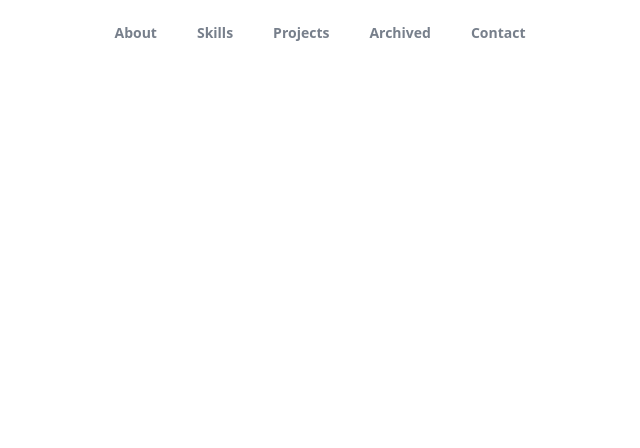
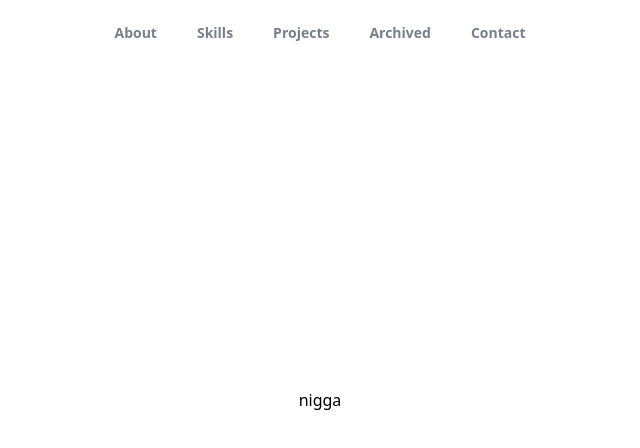
Before and after one commit to ryaand/portfolio, a Next.js app: page / in a window 1280 px wide. Shown: the top 448 px of the page, without its empty margins (320-960 px from the left). Built offline with nearby package versions, Linux system fonts and the light colour scheme.

Commit message:
style: add shadow on navbar

```diff
--- /dev/null
+++ b/src/Components/HeroSection/index.js
@@ -0,0 +1,10 @@
+
+const HeroSection = () => {
+  return (
+    <div className="flex w-screen h-screen justify-center items-center">
+        <a>nigga</a>
+    </div>
+  )
+}
+
+export default HeroSection
--- a/src/Components/Utilities/Navbar/index.js
+++ b/src/Components/Utilities/Navbar/index.js
@@ -7,7 +7,7 @@ import { useState } from "react"
 const Navbar = () => {
     const { scrollY } = useScroll()
     const [scrolled, setScrolled] = useState(false)
-    const topNavbar = "flex justify-center px-8 py-2.5 rounded-full items-center text-gray-600 text-[14px] transition-all ease-in-out duration-500"
+    const topNavbar = "flex justify-center px-8 py-2.5 rounded-full items-center text-gray-600 text-[14px] transition-all ease-in-out duration-800"
 
     useMotionValueEvent(scrollY, "change", (latest) => {
         console.log("Page scroll: ", latest)
@@ -18,7 +18,7 @@ const Navbar = () => {
         }
     })
 
-    let navbarClass = scrolled ? `${topNavbar} backdrop-blur-md bg-zinc-200 border-zinc-400 border` : `${topNavbar} border-transparent`
+    let navbarClass = scrolled ? `${topNavbar} backdrop-blur-md bg-zinc-200/40 border-zinc-400 border shadow-lg` : `${topNavbar} border-transparent shadow-none`
 
     return (
         <motion.nav
--- a/src/app/page.js
+++ b/src/app/page.js
@@ -1,10 +1,11 @@
 import Image from "next/image";
 import * as motion from "motion/react-client"
+import HeroSection from "@/Components/HeroSection";
 
 export default function Home() {
   return (
-    <div className="h-2000">
-
-    </div>
+    <section className="h-2000">
+      <HeroSection></HeroSection>
+    </section>
   );
 }
```
